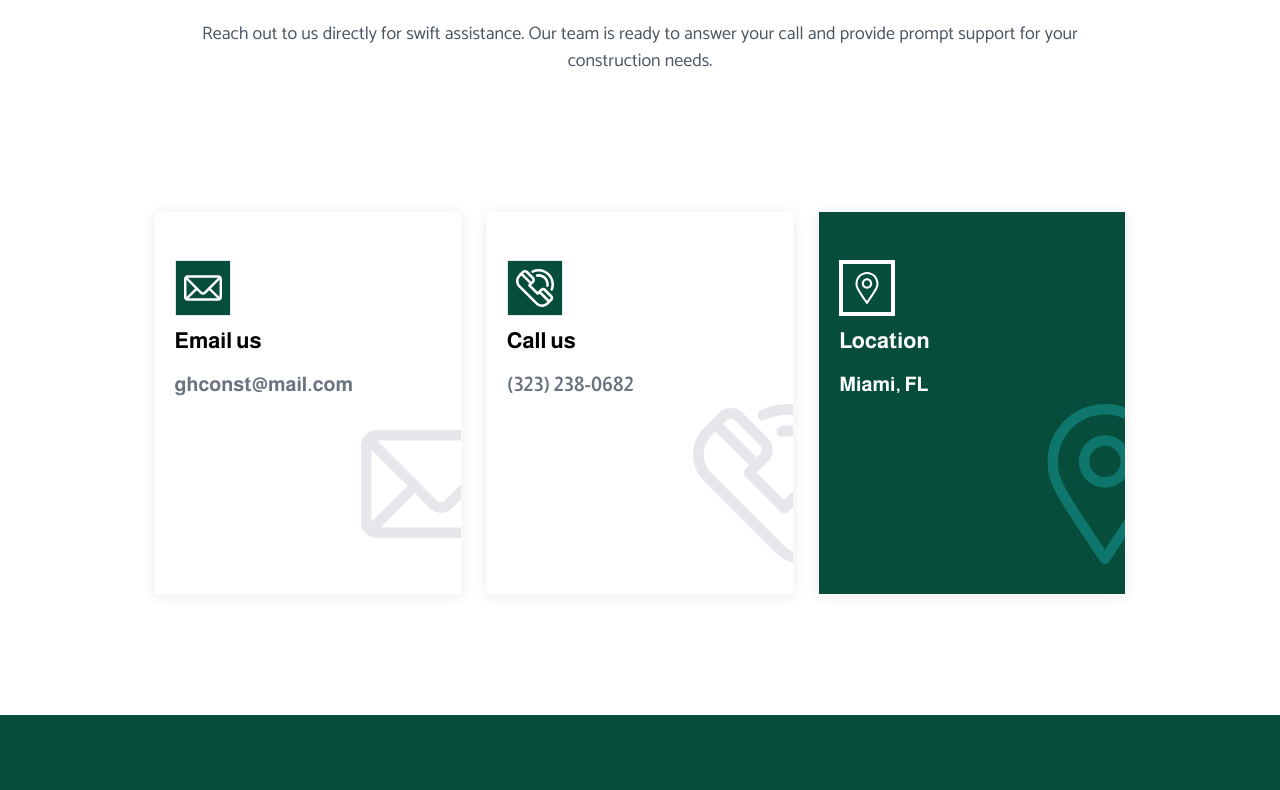
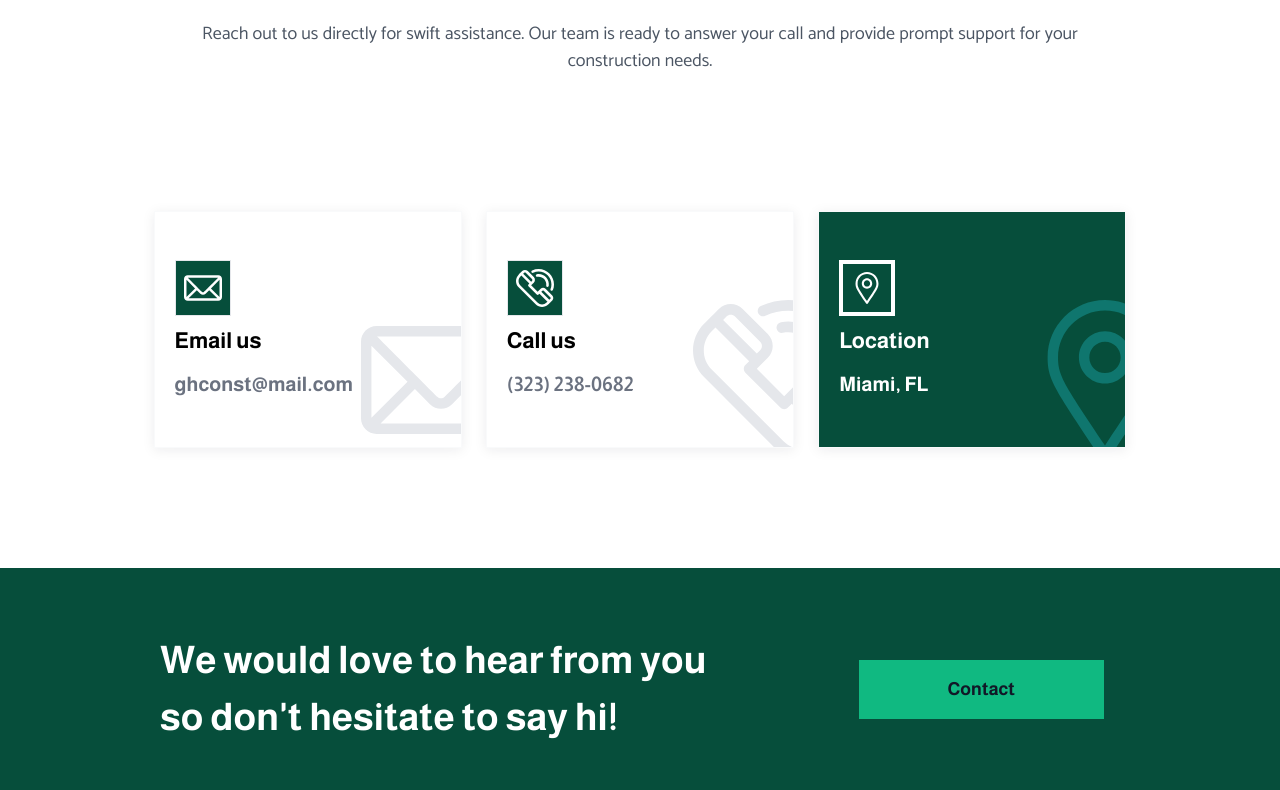
Before and after one commit to miklzn/GHConstructions, a React (Create React App) app: page /contact in a window 1280 px wide. Shown: the part 676-1466 px from the top of the page. Built offline with nearby package versions, Linux system fonts and the light colour scheme.

Commit message:
fix in contact & projects

```diff
--- a/src/components/Contact.jsx
+++ b/src/components/Contact.jsx
@@ -207,7 +207,7 @@ const Contact = () => {
         </div>
         <div className="px-[5vw] py-[5vh] font-almarai">
           <div className="grid grid-cols-1 gap-6 md:grid-cols-3">
-            <div className="h-auto shadow-card border border-gray-50 px-5 pt-8 pb-[24.4vh] overflow-hidden min-[480px]:py-12 lg:pb-[24.4vh]">
+            <div className="h-auto shadow-card border border-gray-50 px-5 py-8 overflow-hidden min-[480px]:py-12">
               <div className="w-full relative">
                 <img
                   className="h-14 border p-2 bg-emerald-900 "
@@ -222,13 +222,13 @@ const Contact = () => {
                 </p>
 
                 <img
-                  className="h-40 absolute -right-20 min-[480px]:top-10 lg:top-36"
+                  className="h-40 absolute -right-20 top-12 min-[480px]:top-10"
                   src={mailBack}
                   alt=""
                 />
               </div>
             </div>
-            <div className="h-auto shadow-card border border-gray-50 px-5 pt-8 pb-[24.4vh] overflow-hidden min-[480px]:py-12 lg:pb-[24.4vh]">
+            <div className="h-auto shadow-card border border-gray-50 px-5 py-8 overflow-hidden min-[480px]:py-12">
               <div className="w-full relative">
                 <img
                   className="h-14 border p-2 bg-emerald-900 "
@@ -243,13 +243,13 @@ const Contact = () => {
                 </p>
 
                 <img
-                  className="h-40 absolute -right-20 min-[480px]:top-5 lg:top-36"
+                  className="h-40 absolute -right-20 top-12 min-[480px]:top-5 lg:top-10"
                   src={phoneBack}
                   alt=""
                 />
               </div>
             </div>
-            <div className="h-auto shadow-card border border-gray-50 bg-emerald-900 px-5 pt-8 pb-[24.4vh] overflow-hidden min-[480px]:py-12 lg:pb-[24.4vh]">
+            <div className="h-auto shadow-card border border-gray-50 bg-emerald-900 px-5 py-8 overflow-hidden min-[480px]:py-12">
               <div className="w-full relative">
                 <img
                   className="h-14 border-4 border-white p-2 bg-emerald-900 "
@@ -264,7 +264,7 @@ const Contact = () => {
                 </p>
 
                 <img
-                  className="h-40 absolute -right-20 min-[480px]:top-5 lg:top-36"
+                  className="h-40 absolute -right-20 top-12 min-[480px]:top-5 lg:top-10"
                   src={pinBack}
                   alt=""
                 />
--- a/src/components/Projects.jsx
+++ b/src/components/Projects.jsx
@@ -2,6 +2,11 @@ import client from "../utils/icons/Client.svg";
 import pin from "../utils/icons/Pin.svg";
 import clock from "../utils/icons/Clock.svg";
 import mansory from "../utils/icons/Mansory.svg";
+
+import project_1_1 from "../utils/images/project-1/project-1-3.jpg";
+import project_2_1 from "../utils/images/project-2/project-2-1.jpg";
+import project_3_1 from "../utils/images/project-3/project-3-1.jpg";
+import project_4_1 from "../utils/images/project-4/project-4-1.jpg";
 
 const Projects = () => {
   return (
@@ -36,10 +41,11 @@ const Projects = () => {
       </div>
       <div className="h-auto mx-[5vw] py-20 lg:px-[7vw]">
         <div className="grid grid-cols gap-10 lg:gap-20">
+          <a href="/project-1">
             <div className="shadow-card p-2 text-[0.875rem] min-[480px]:text-[0.9375rem] sm:text-[1rem] sm:mb-5 md:text-[1.25rem] md:flex md:items-center md:mb-0 md:p-2 md:shadow-card lg:text-[1.375rem]">
               <img
                 className="h-[60vw] w-full object-cover sm:h-[25.313rem] md:h-[45vh] md:min-h-[270px] md:w-2/3"
-              src="https://www.maperi.com/wp-content/uploads/2022/07/tendencia-lavabo-2023-maperi.jpg"
+                src={project_1_1}
                 alt=""
               />
               <div className="md:pl-4 md:flex-col">
@@ -142,10 +148,12 @@ const Projects = () => {
                 </div>
               </div>
             </div>
+          </a>
+          <a href="project-2">
             <div className="shadow-card p-2 text-[0.875rem] min-[480px]:text-[0.9375rem] sm:text-[1rem] sm:mb-5 md:text-[1.25rem] md:flex md:items-center md:mb-0 md:p-2 md:shadow-card lg:text-[1.375rem]">
               <img
                 className="h-[60vw] w-full object-cover sm:h-[25.313rem] md:h-[45vh] md:min-h-[270px] md:w-2/3"
-              src="https://www.maperi.com/wp-content/uploads/2022/07/tendencia-lavabo-2023-maperi.jpg"
+                src={project_2_1}
                 alt=""
               />
               <div className="md:pl-4 md:flex-col">
@@ -248,10 +256,12 @@ const Projects = () => {
                 </div>
               </div>
             </div>
+          </a>
+          <a href="project-3">
             <div className="shadow-card p-2 text-[0.875rem] min-[480px]:text-[0.9375rem] sm:text-[1rem] sm:mb-5 md:text-[1.25rem] md:flex md:items-center md:mb-0 md:p-2 md:shadow-card lg:text-[1.375rem]">
               <img
                 className="h-[60vw] w-full object-cover sm:h-[25.313rem] md:h-[45vh] md:min-h-[270px] md:w-2/3"
-              src="https://www.maperi.com/wp-content/uploads/2022/07/tendencia-lavabo-2023-maperi.jpg"
+                src={project_3_1}
                 alt=""
               />
               <div className="md:pl-4 md:flex-col">
@@ -354,10 +364,12 @@ const Projects = () => {
                 </div>
               </div>
             </div>
+          </a>
+          <a href="project-4">
             <div className="shadow-card p-2 text-[0.875rem] min-[480px]:text-[0.9375rem] sm:text-[1rem] sm:mb-5 md:text-[1.25rem] md:flex md:items-center md:mb-0 md:p-2 md:shadow-card lg:text-[1.375rem]">
               <img
                 className="h-[60vw] w-full object-cover sm:h-[25.313rem] md:h-[45vh] md:min-h-[270px] md:w-2/3"
-              src="https://www.maperi.com/wp-content/uploads/2022/07/tendencia-lavabo-2023-maperi.jpg"
+                src={project_4_1}
                 alt=""
               />
               <div className="md:pl-4 md:flex-col">
@@ -460,6 +472,7 @@ const Projects = () => {
                 </div>
               </div>
             </div>
+          </a>
         </div>
       </div>
     </section>
```
Lines whose indentation alone changed are shown as unchanged.
